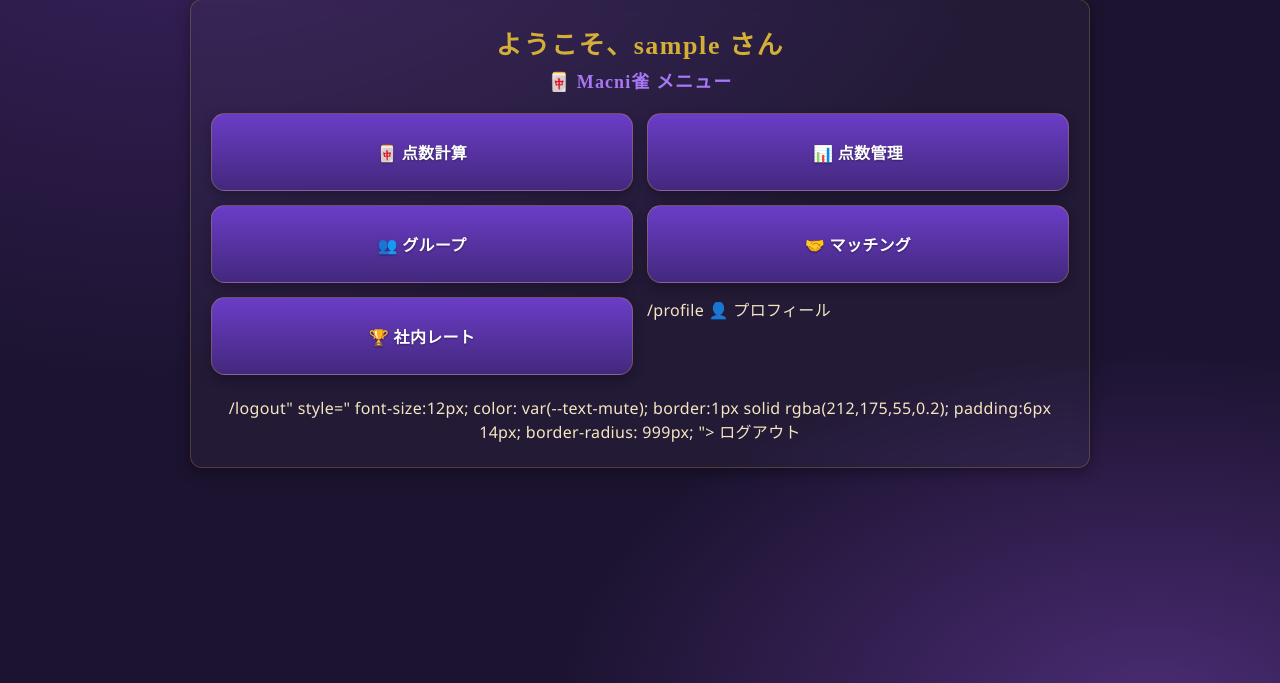
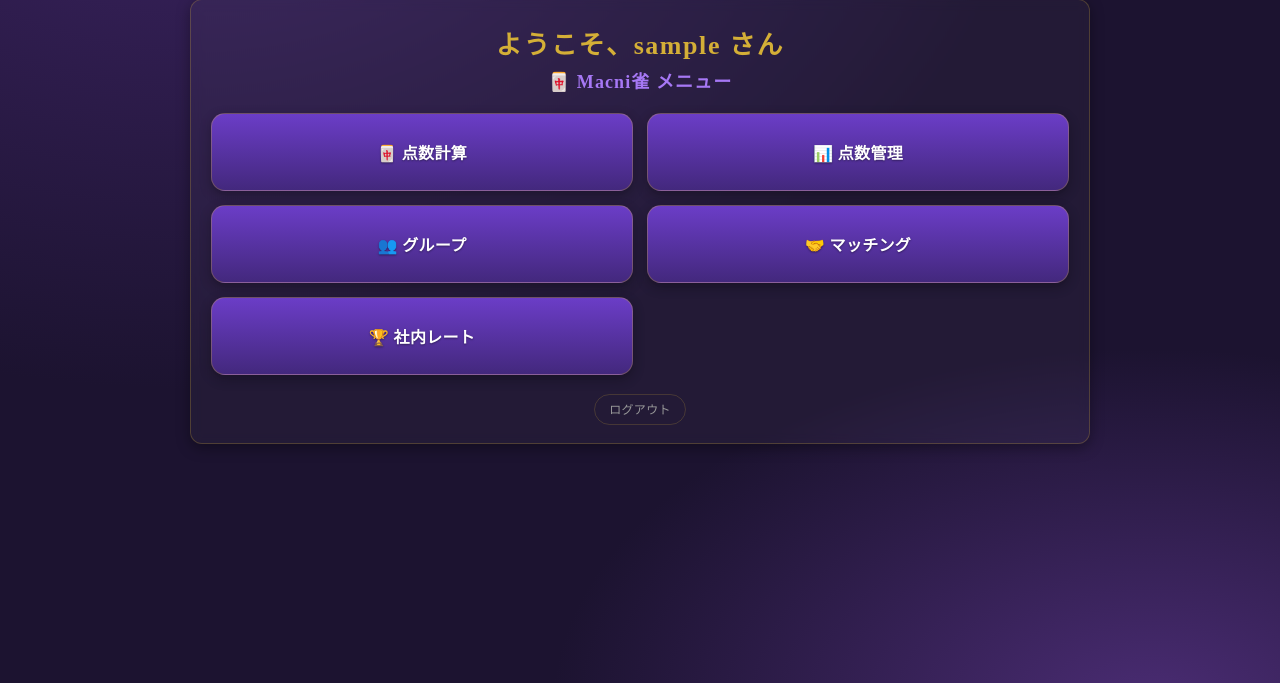
Before and after one commit to yosida-yuta/macnijong, a Flask app: page /menu in a window 1280 px wide. Shown: the part 91-774 px from the top of the page. Run offline with Flask 3, Linux system fonts and the light colour scheme; the visitor is signed in with stand-in values (Sample User, id 1).

Commit message:
score.html 最小構成版

```diff
--- a/templates/menu.html
+++ b/templates/menu.html
@@ -13,14 +13,12 @@
             <a href="{{ url_for('groups') }}" class="menu-btn">👥 グループ</a>
             <a href="{{ url_for('matching') }}" class="menu-btn">🤝 マッチング</a>
             <a href="{{ url_for('leaderboard') }}" class="menu-btn">🏆 社内レート</a>
-        /profile
-            👤 プロフィール
         </a>
     </div>
 
     {% if is_admin %}
     <div style="text-align:center; margin-top:24px;">
-        /admin/audit style="
+        <a href="/admin/audit" style="
             display:inline-block;
             padding:14px 24px;
             background: linear-gradient(180deg, #a83232, #7a1e1e);
@@ -37,7 +35,7 @@
     {% endif %}
 
     <div style="text-align:center; margin-top:22px;">
-        /logout" style="
+        <a href="/logout" style="
             font-size:12px;
             color: var(--text-mute);
             border:1px solid rgba(212,175,55,0.2);
```
